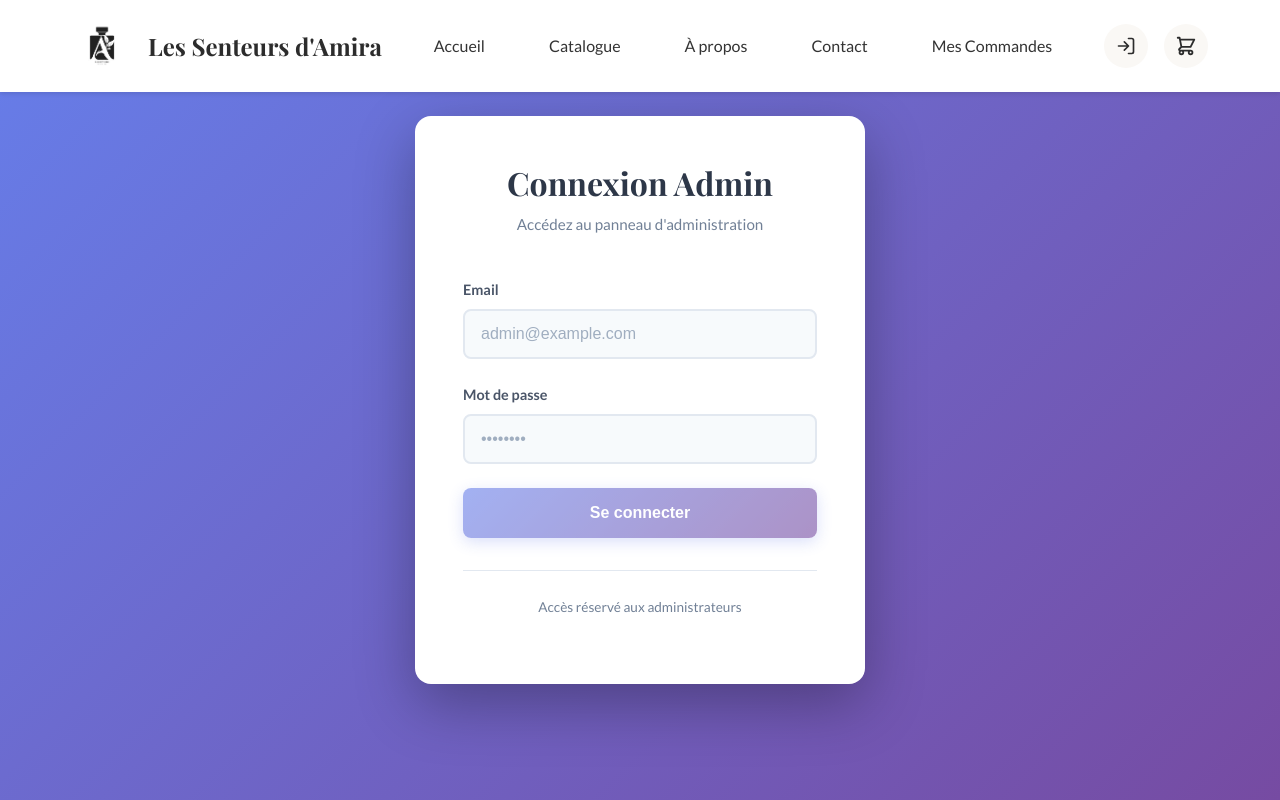
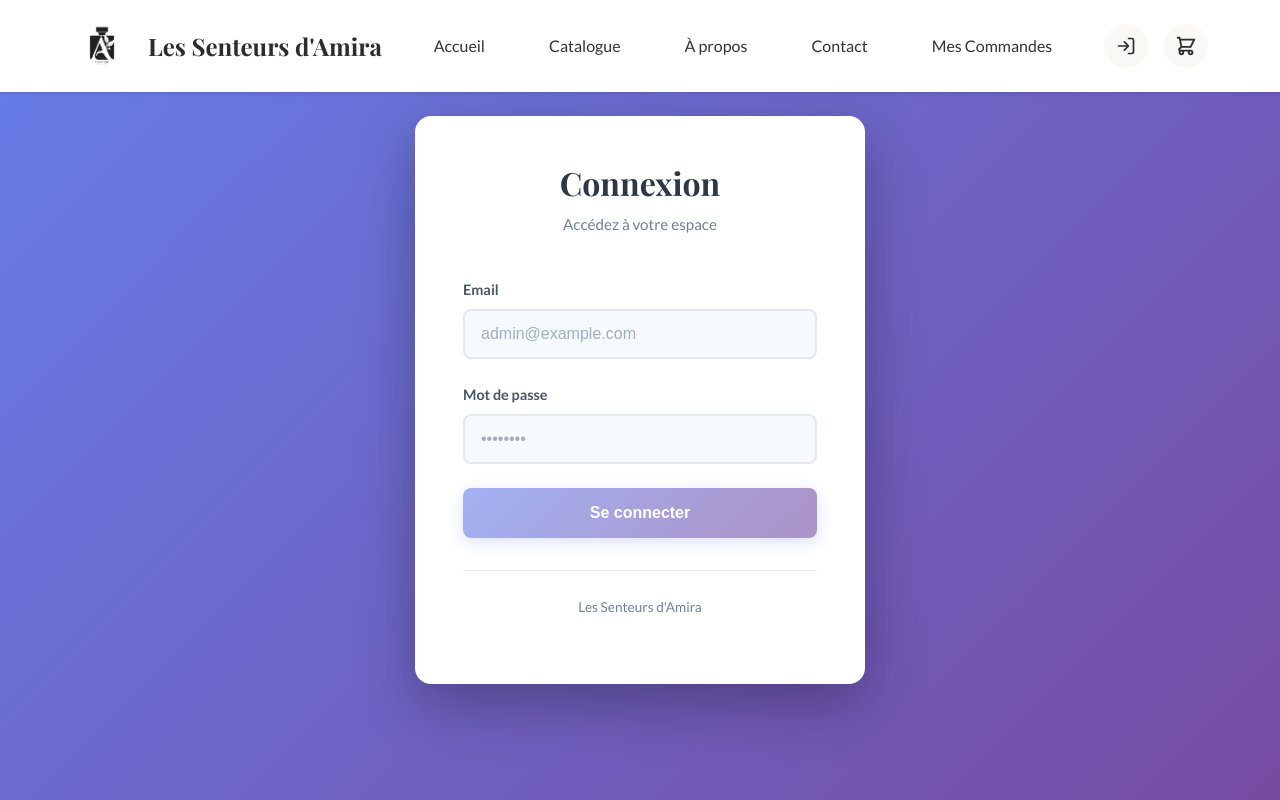
Before and after one commit to AhmaduLo/projetVenteParfumeris, an Angular app: page /admin/login in a window 1280 px wide. Shown: the top 800 px of the page. Built offline with nearby package versions, Linux system fonts and the light colour scheme.

Commit message:
🎨 Simplification page de connexion - Retrait mentions admin

```diff
--- a/src/app/components/admin/login/login.component.html
+++ b/src/app/components/admin/login/login.component.html
@@ -1,8 +1,8 @@
 <div class="login-container">
   <div class="login-card">
     <div class="login-header">
-      <h1>Connexion Admin</h1>
-      <p>Accédez au panneau d'administration</p>
+      <h1>Connexion</h1>
+      <p>Accédez à votre espace</p>
     </div>
 
     <form [formGroup]="loginForm" (ngSubmit)="onSubmit()" class="login-form">
@@ -57,7 +57,7 @@
     </form>
 
     <div class="login-footer">
-      <p>Accès réservé aux administrateurs</p>
+      <p>Les Senteurs d'Amira</p>
     </div>
   </div>
 </div>
```
